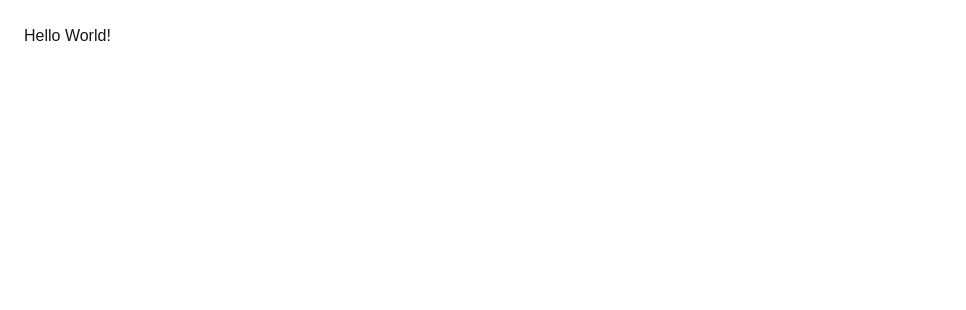
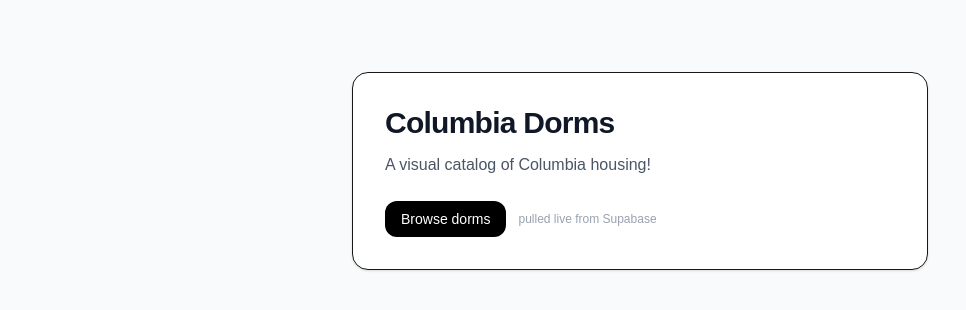
Before and after one commit to lucyhecht1/Humor-Hello-World, a Next.js app: page / in a window 1280 px wide. Shown: the top 310 px of the page, without its empty margins (0-966 px from the left). Built offline with nearby package versions, Linux system fonts and the light colour scheme.

Commit message:
Homepage commit

```diff
--- a/src/app/page.tsx
+++ b/src/app/page.tsx
@@ -1,3 +1,30 @@
+import Link from "next/link";
+
 export default function Home() {
-  return <main style={{ padding: 24 }}>Hello World!</main>;
+  return (
+    <main className="min-h-screen bg-gray-50 p-6">
+      <div className="mx-auto mt-12 w-full max-w-xl rounded-2xl border bg-white p-8 shadow-sm">
+        <h1 className="text-3xl font-semibold tracking-tight text-gray-900">
+          Columbia Dorms
+        </h1>
+
+        <p className="mt-3 text-gray-600">
+          A visual catalog of Columbia housing!
+        </p>
+
+        <div className="mt-6 flex items-center gap-3">
+          <Link
+            href="/list"
+            className="inline-flex items-center rounded-xl bg-black px-4 py-2 text-sm font-medium text-white transition hover:bg-gray-800"
+          >
+            Browse dorms
+          </Link>
+
+          <span className="text-xs text-gray-400">
+            pulled live from Supabase
+          </span>
+        </div>
+      </div>
+    </main>
+  );
 }
```
